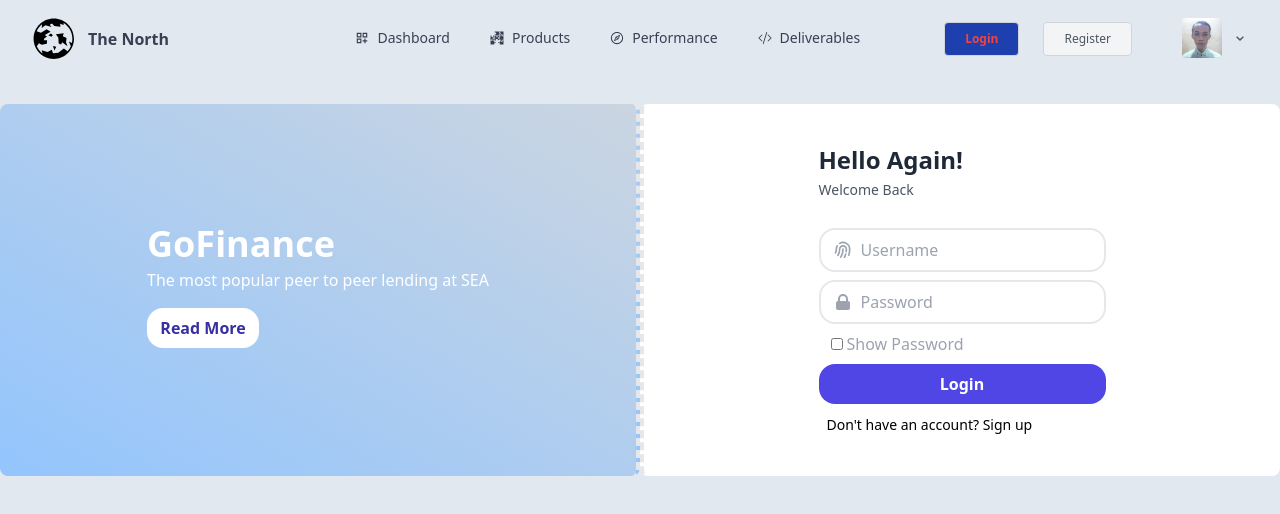
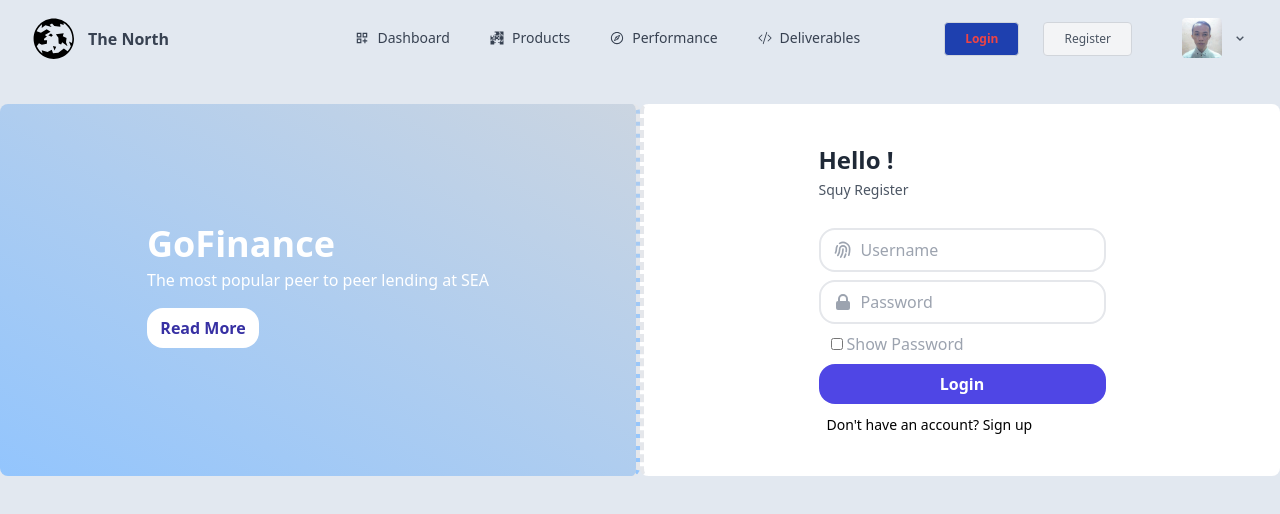
Before and after one commit to haetamm/frontend-nextjs-project, a Next.js app: page /guest/login in a window 1280 px wide. Shown: the top 514 px of the page. Built offline with nearby package versions, Linux system fonts and the light colour scheme.

Commit message:
Updating meta tags, as well as updating login and registration pages.

```diff
--- /dev/null
+++ b/components/guest/FormComp.js
@@ -0,0 +1,74 @@
+import Link from "next/link";
+
+const FormComp = ({ namePage, isFormValid, showPassword, formData, errorMessages, handleInputChange, toggleShowPassword, bgColor, handleSubmit }) => {
+  return (
+    <div className={`flex md:w-1/2 shadow-3xl justify-center py-10 items-center border-l-4 border-dashed ${bgColor} rounded-lg`}>
+        <form className={bgColor} onSubmit={handleSubmit}>
+            <h1 className="text-gray-800 font-bold text-2xl mb-1">Hello !</h1>
+            <p className="text-sm font-normal text-gray-600 mb-7">Squy Register</p>
+
+            <div className="flex items-center border-2 py-2 px-3 rounded-2xl mb-0">
+                <svg xmlns="http://www.w3.org/2000/svg" className="h-5 w-5 text-gray-400" fill="none"
+                    viewBox="0 0 24 24" stroke="currentColor">
+                    <path strokeLinecap="round" strokeLinejoin="round" strokeWidth="2"
+                        d="M12 11c0 3.517-1.009 6.799-2.753 9.571m-3.44-2.04l.054-.09A13.916 13.916 0 008 11a4 4 0 118 0c0 1.017-.07 2.019-.203 3m-2.118 6.844A21.88 21.88 0 0015.171 17m3.839 1.132c.645-2.266.99-4.659.99-7.132A8 8 0 008 4.07M3 15.364c.64-1.319 1-2.8 1-4.364 0-1.457.39-2.823 1.07-4" />
+                </svg>
+                <input className="pl-2 outline-none border-none bg-transparent"
+                    type="text"
+                    name="username"
+                    placeholder="Username"
+                    value={formData.username}
+                    onChange={handleInputChange}
+                />
+            </div>
+            <div className='mb-2 ml-3'>
+                {errorMessages.username && <small className='text-red-500'>{errorMessages.username}</small>}
+            </div>
+
+            <div className="flex items-center border-2 py-2 px-3 rounded-2xl mb-0">
+                <svg xmlns="http://www.w3.org/2000/svg" className="h-5 w-5 text-gray-400" viewBox="0 0 20 20"
+                    fill="currentColor">
+                    <path fillRule="evenodd"
+                        d="M5 9V7a5 5 0 0110 0v2a2 2 0 012 2v5a2 2 0 01-2 2H5a2 2 0 01-2-2v-5a2 2 0 012-2zm8-2v2H7V7a3 3 0 016 0z"
+                        clipRule="evenodd" />
+                </svg>
+                <input className="pl-2 outline-none border-none bg-transparent"
+                    type={showPassword ? 'text' : 'password'}
+                    name="password"
+                    placeholder="Password"
+                    value={formData.password}
+                    onChange={handleInputChange}
+                />
+            </div>
+            <div className='mb-2 ml-3'>
+                {errorMessages.password && <small style={{ color: 'red' }}>{errorMessages.password}</small>}
+            </div>
+            <label className="flex items-center mt-0 mb-2 ml-3">
+                <input
+                type="checkbox"
+                checked={showPassword}
+                onChange={toggleShowPassword}
+                className="h-3 w-3 text-indigo-600"
+                />
+                <span className="ml-1 text-gray-400">Show Password</span>
+            </label>
+
+            <button type="submit" disabled={!isFormValid} className="block w-full bg-indigo-600 mt-2 py-2 rounded-2xl text-white font-semibold mb-2">{namePage}</button>
+            { namePage === 'Register' ? (
+                <span className="text-sm ml-2">
+                    Have an account already?
+                    <Link href={'/guest/login'} className='hover:text-blue-500 cursor-pointer'> Login</Link>
+                </span>
+                ) : (
+                <span className="text-sm ml-2">
+                    Don&apos;t have an account?
+                    <Link href={'/guest/register'} className='hover:text-blue-500 cursor-pointer'> Sign up</Link>
+                </span>
+            )}
+
+        </form>
+    </div>
+  )
+}
+
+export default FormComp;
--- a/components/layout/HeadComp.js
+++ b/components/layout/HeadComp.js
@@ -1,12 +1,12 @@
 import Head from "next/head";
 
-export const siteTitle = 'Next.js Sample Website'
-const HeadComp = () => {
+const HeadComp = ({ siteTitle, siteDescription }) => {
   return (
     <Head>
+      <title>{siteTitle}</title>
       <meta
         name="description"
-          content="Learn how to build a personal website using Next.js"
+        content={siteDescription}
       />
       <meta
         property="og:image"
--- a/components/layout/index.js
+++ b/components/layout/index.js
@@ -4,7 +4,8 @@ import FooterComp from './FooterComp';
 import { useState, useEffect } from 'react';
 
 
-const Index = ({ children }) => {
+
+const Index = ({ children, siteTitle, siteDescription }) => {
   const [scrolled, setScrolled] = useState(false);
 
   const handleScroll = () => {
@@ -21,7 +22,7 @@ const Index = ({ children }) => {
 
   return (
     <div className='bg-slate-200'>
-        <HeadComp />
+        <HeadComp siteTitle={siteTitle} siteDescription={siteDescription}/>
         <NavComp scrolled={scrolled} handleScroll={handleScroll} >
           <div className='container mx-auto'>
             {children}
--- a/package.json
+++ b/package.json
@@ -10,6 +10,7 @@
   },
   "dependencies": {
     "autoprefixer": "10.4.14",
+    "axios": "^1.4.0",
     "eslint": "8.41.0",
     "eslint-config-next": "13.4.4",
     "next": "13.4.4",
@@ -17,6 +18,7 @@
     "react": "18.2.0",
     "react-dom": "18.2.0",
     "react-icons": "^4.9.0",
+    "react-toastify": "^9.1.3",
     "tailwindcss": "3.3.2"
   }
 }
--- a/src/pages/_app.js
+++ b/src/pages/_app.js
@@ -1,4 +1,5 @@
-import '@/styles/globals.css'
+import '@/styles/globals.css';
+import 'react-toastify/dist/ReactToastify.css';
 
 export default function App({ Component, pageProps }) {
   return <Component {...pageProps} />
--- a/src/pages/guest/login.js
+++ b/src/pages/guest/login.js
@@ -1,23 +1,31 @@
 import Layout from '../../../components/layout';
 import SponsorComp from '../../../components/home/SponsorComp';
 import CounterpartComp from '../../../components/guest/CounterpartComp';
-import Link from 'next/link';
 import useBackgroundChange from '../../../utils/changeBackground';
 import { useRouter } from 'next/router';
 import { useForm } from '../../../utils/validationUser';
+import FormComp from '../../../components/guest/FormComp';
+import { toast } from 'react-toastify';
+import { ToastContainer } from 'react-toastify';
+import { useEffect } from 'react';
+import endpoint from '../../../utils/api-endpoint';
+
 
 const LoginPage = () => {
-    const { isFormValid, showPassword, formData, errorMessages, handleInputChange, toggleShowPassword, setFormData, setErrorMessages, setIsFormValid } = useForm();
+    const siteTitle = 'Login | The North';
+    const siteDescription = 'sit amet consectetur adipisicing elit. At similique itaque, error eum optio tempora aspernatur animi?';
+    const { isFormValid, showPassword, formData, errorMessages, handleInputChange, toggleShowPassword, setFormData, setErrorMessages, setIsFormValid, handleErrorResponse } = useForm();
     const router = useRouter();
     const bgColor = useBackgroundChange('bg-gradient-to-tr from-blue-300 to-slate-300', 400);
 
-    const handleSubmit = (e) => {
+    const handleSubmit = async (e) => {
         e.preventDefault();
 
         if (isFormValid) {
-            // Lakukan pengiriman data atau aksi lainnya setelah validasi sukses
-            router.push('/')
+            try {
+                const response = await endpoint.post('auth', formData);
 
+                router.push('/');
                 setFormData({
                     username: '',
                     password: ''
@@ -27,68 +35,58 @@ const LoginPage = () => {
                     password: ''
                 });
                 setIsFormValid(false);
+            } catch (error) {
+                if (error.response) {
+                    const { status, data } = error.response;
+                    if (status === 401) {
+                        setFormData({
+                            username: '',
+                            password: ''
+                        });
+                        setErrorMessages({
+                            username: 'username atau password salah',
+                            password: 'username atau password salah'
+                        });
+                    } else if (status === 422) {
+                        console.log('Error 422:', data.errors);
+                        handleErrorResponse(error.response.data);
+                    } else {
+                        console.error('Error:', error);
+                    }
+                } else {
+                    console.error('Error:', error);
+                }
+            }
         }
     };
 
+    useEffect(() => {
+        const registrationSuccess = localStorage.getItem('registrationSuccess');
+
+        if (registrationSuccess) {
+            toast.success(`Selamat ${registrationSuccess}! Silakan login!.`);
+            setTimeout(() => {
+                localStorage.removeItem('registrationSuccess');
+            }, 5000);
+        }
+    }, []);
+
     return (
-        <Layout>
+        <Layout siteTitle={siteTitle} siteDescription={siteDescription}>
             <div className="h-full mt-10 mb-6 md:flex">
+                <ToastContainer />
                 <CounterpartComp />
-                <div className={`flex md:w-1/2 shadow-3xl justify-center py-10 items-center border-l-4 border-dashed ${bgColor} rounded-lg`}>
-                    <form className={bgColor} onSubmit={handleSubmit}>
-                        <h1 className="text-gray-800 font-bold text-2xl mb-1">Hello Again!</h1>
-                        <p className="text-sm font-normal text-gray-600 mb-7">Welcome Back</p>
-
-                        <div className="flex items-center border-2 py-2 px-3 rounded-2xl mb-0">
-                            <svg xmlns="http://www.w3.org/2000/svg" className="h-5 w-5 text-gray-400" fill="none"
-                                viewBox="0 0 24 24" stroke="currentColor">
-                                <path strokeLinecap="round" strokeLinejoin="round" strokeWidth="2"
-                                    d="M12 11c0 3.517-1.009 6.799-2.753 9.571m-3.44-2.04l.054-.09A13.916 13.916 0 008 11a4 4 0 118 0c0 1.017-.07 2.019-.203 3m-2.118 6.844A21.88 21.88 0 0015.171 17m3.839 1.132c.645-2.266.99-4.659.99-7.132A8 8 0 008 4.07M3 15.364c.64-1.319 1-2.8 1-4.364 0-1.457.39-2.823 1.07-4" />
-                            </svg>
-                            <input className="pl-2 outline-none border-none bg-transparent"
-                                type="text"
-                                name="username"
-                                placeholder="Username"
-                                value={formData.username}
-                                onChange={handleInputChange}
+                <FormComp
+                    namePage='Login'
+                    isFormValid={isFormValid}
+                    showPassword={showPassword}
+                    formData={formData}
+                    errorMessages={errorMessages}
+                    handleInputChange={handleInputChange}
+                    toggleShowPassword={toggleShowPassword}
+                    bgColor={bgColor}
+                    handleSubmit={handleSubmit}
                 />
-                        </div>
-                        <div className='mb-2 ml-3'>
-                            {errorMessages.username && <small className='text-red-500'>{errorMessages.username}</small>}
-                        </div>
-
-                        <div className="flex items-center border-2 py-2 px-3 rounded-2xl mb-0">
-                            <svg xmlns="http://www.w3.org/2000/svg" className="h-5 w-5 text-gray-400" viewBox="0 0 20 20"
-                                fill="currentColor">
-                                <path fillRule="evenodd"
-                                    d="M5 9V7a5 5 0 0110 0v2a2 2 0 012 2v5a2 2 0 01-2 2H5a2 2 0 01-2-2v-5a2 2 0 012-2zm8-2v2H7V7a3 3 0 016 0z"
-                                    clipRule="evenodd" />
-                            </svg>
-                            <input className="pl-2 outline-none border-none bg-transparent"
-                                type={showPassword ? 'text' : 'password'}
-                                name="password"
-                                placeholder="Password"
-                                value={formData.password}
-                                onChange={handleInputChange}
-                            />
-                        </div>
-                        <div className='mb-2 ml-3'>
-                            {errorMessages.password && <small style={{ color: 'red' }}>{errorMessages.password}</small>}
-                        </div>
-                        <label className="flex items-center mt-0 mb-2 ml-3">
-                            <input
-                            type="checkbox"
-                            checked={showPassword}
-                            onChange={toggleShowPassword}
-                            className="h-3 w-3 text-indigo-600"
-                            />
-                            <span className="ml-1 text-gray-400">Show Password</span>
-                        </label>
-
-                        <button type="submit" disabled={!isFormValid} className="block w-full bg-indigo-600 mt-2 py-2 rounded-2xl text-white font-semibold mb-2">Login</button>
-                        <span className="text-sm ml-2">Don&apos;t have an account? <Link href={'/guest/register'} className='hover:text-blue-500 cursor-pointer'>Sign up</Link></span>
-                    </form>
-                </div>
             </div>
             <SponsorComp />
         </Layout>
--- a/src/pages/guest/register.js
+++ b/src/pages/guest/register.js
@@ -1,24 +1,36 @@
 import Layout from '../../../components/layout';
 import SponsorComp from '../../../components/home/SponsorComp';
 import CounterpartComp from '../../../components/guest/CounterpartComp';
-import Link from 'next/link';
 import useBackgroundChange from '../../../utils/changeBackground';
 import { useRouter } from 'next/router';
 import { useForm } from '../../../utils/validationUser';
+import FormComp from '../../../components/guest/FormComp';
+import endpoint from '../../../utils/api-endpoint';
+
+
+
+
 
 const RegisterPage = () => {
-    const { isFormValid, showPassword, formData, errorMessages, handleInputChange, toggleShowPassword, setFormData, setErrorMessages, setIsFormValid } = useForm();
+    const siteTitle = 'Register | The North';
+    const siteDescription = 'At similique itaque, error eum optio tempora aspernatur animi?';
+    const { isFormValid, showPassword, formData, errorMessages, handleInputChange, toggleShowPassword, setFormData, setErrorMessages, setIsFormValid, handleErrorResponse } = useForm();
     const router = useRouter();
     const bgColor = useBackgroundChange('bg-gradient-to-tr from-blue-300 to-slate-300', 400);
 
-    const handleSubmit = (e) => {
+
+
+    const handleSubmit = async (e) => {
         e.preventDefault();
 
         if (isFormValid) {
-            // Lakukan pengiriman data atau aksi lainnya setelah validasi sukses
-            router.push('/guest/login')
-            console.log(formData);
+            try {
+                const response = await endpoint.post('users', formData);
+                console.log(response.data.addedUser.username);
+                const client = response.data.addedUser.username
 
+                localStorage.setItem('registrationSuccess', client);
+                router.push('/guest/login');
                 setFormData({
                     username: '',
                     password: ''
@@ -28,68 +40,32 @@ const RegisterPage = () => {
                     password: ''
                 });
                 setIsFormValid(false);
+            } catch (error) {
+                if (error.response && error.response.data && error.response.data.errors) {
+                    handleErrorResponse(error.response.data);
+                  } else {
+                    console.error(error);
+                  }
+            }
         }
     };
 
     return (
-        <Layout>
+        <Layout siteTitle={siteTitle} siteDescription={siteDescription}>
             <div className="h-full mt-10 mb-6 md:flex">
+
                 <CounterpartComp />
-                <div className={`flex md:w-1/2 shadow-3xl justify-center py-10 items-center border-l-4 border-dashed ${bgColor} rounded-lg`}>
-                    <form className={bgColor} onSubmit={handleSubmit}>
-                        <h1 className="text-gray-800 font-bold text-2xl mb-1">Hello !</h1>
-                        <p className="text-sm font-normal text-gray-600 mb-7">Squy Register</p>
-
-                        <div className="flex items-center border-2 py-2 px-3 rounded-2xl mb-0">
-                            <svg xmlns="http://www.w3.org/2000/svg" className="h-5 w-5 text-gray-400" fill="none"
-                                viewBox="0 0 24 24" stroke="currentColor">
-                                <path strokeLinecap="round" strokeLinejoin="round" strokeWidth="2"
-                                    d="M12 11c0 3.517-1.009 6.799-2.753 9.571m-3.44-2.04l.054-.09A13.916 13.916 0 008 11a4 4 0 118 0c0 1.017-.07 2.019-.203 3m-2.118 6.844A21.88 21.88 0 0015.171 17m3.839 1.132c.645-2.266.99-4.659.99-7.132A8 8 0 008 4.07M3 15.364c.64-1.319 1-2.8 1-4.364 0-1.457.39-2.823 1.07-4" />
-                            </svg>
-                            <input className="pl-2 outline-none border-none bg-transparent"
-                                type="text"
-                                name="username"
-                                placeholder="Username"
-                                value={formData.username}
-                                onChange={handleInputChange}
+                <FormComp
+                    namePage='Register'
+                    isFormValid={isFormValid}
+                    showPassword={showPassword}
+                    formData={formData}
+                    errorMessages={errorMessages}
+                    handleInputChange={handleInputChange}
+                    toggleShowPassword={toggleShowPassword}
+                    bgColor={bgColor}
+                    handleSubmit={handleSubmit}
                 />
-                        </div>
-                        <div className='mb-2 ml-3'>
-                            {errorMessages.username && <small className='text-red-500'>{errorMessages.username}</small>}
-                        </div>
-
-                        <div className="flex items-center border-2 py-2 px-3 rounded-2xl mb-0">
-                            <svg xmlns="http://www.w3.org/2000/svg" className="h-5 w-5 text-gray-400" viewBox="0 0 20 20"
-                                fill="currentColor">
-                                <path fillRule="evenodd"
-                                    d="M5 9V7a5 5 0 0110 0v2a2 2 0 012 2v5a2 2 0 01-2 2H5a2 2 0 01-2-2v-5a2 2 0 012-2zm8-2v2H7V7a3 3 0 016 0z"
-                                    clipRule="evenodd" />
-                            </svg>
-                            <input className="pl-2 outline-none border-none bg-transparent"
-                                type={showPassword ? 'text' : 'password'}
-                                name="password"
-                                placeholder="Password"
-                                value={formData.password}
-                                onChange={handleInputChange}
-                            />
-                        </div>
-                        <div className='mb-2 ml-3'>
-                            {errorMessages.password && <small style={{ color: 'red' }}>{errorMessages.password}</small>}
-                        </div>
-                        <label className="flex items-center mt-0 mb-2 ml-3">
-                            <input
-                            type="checkbox"
-                            checked={showPassword}
-                            onChange={toggleShowPassword}
-                            className="h-3 w-3 text-indigo-600"
-                            />
-                            <span className="ml-1 text-gray-400">Show Password</span>
-                        </label>
-
-                        <button type="submit" disabled={!isFormValid} className="block w-full bg-indigo-600 mt-2 py-2 rounded-2xl text-white font-semibold mb-2">Register</button>
-                        <span className="text-sm ml-2">Have an account already? <Link href={'/guest/login'} className='hover:text-blue-500 cursor-pointer'>Login</Link></span>
-                    </form>
-                </div>
             </div>
             <SponsorComp />
         </Layout>
--- /dev/null
+++ b/utils/api-endpoint.js
@@ -0,0 +1,7 @@
+import axios from "axios";
+
+const instance = axios.create({
+  baseURL: "http://localhost:8000/api/v1/",
+});
+
+export default instance;
```
Also changed, not shown: src/pages/index.js (+3 -6 lines), utils/validationUser.js (+17 -2 lines), 1 other file (tests, documents, lock files or other folders). Lines whose indentation alone changed are shown as unchanged.
